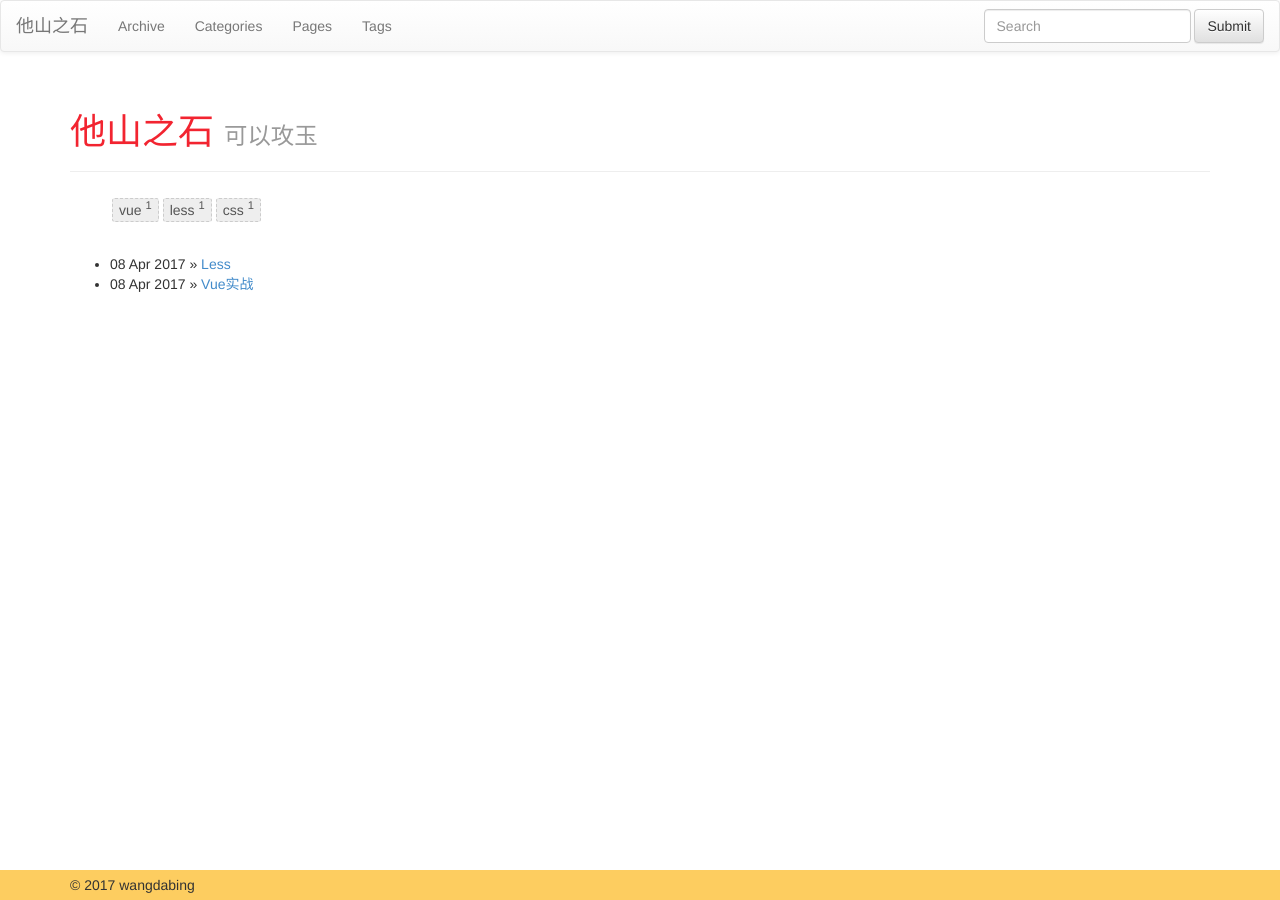
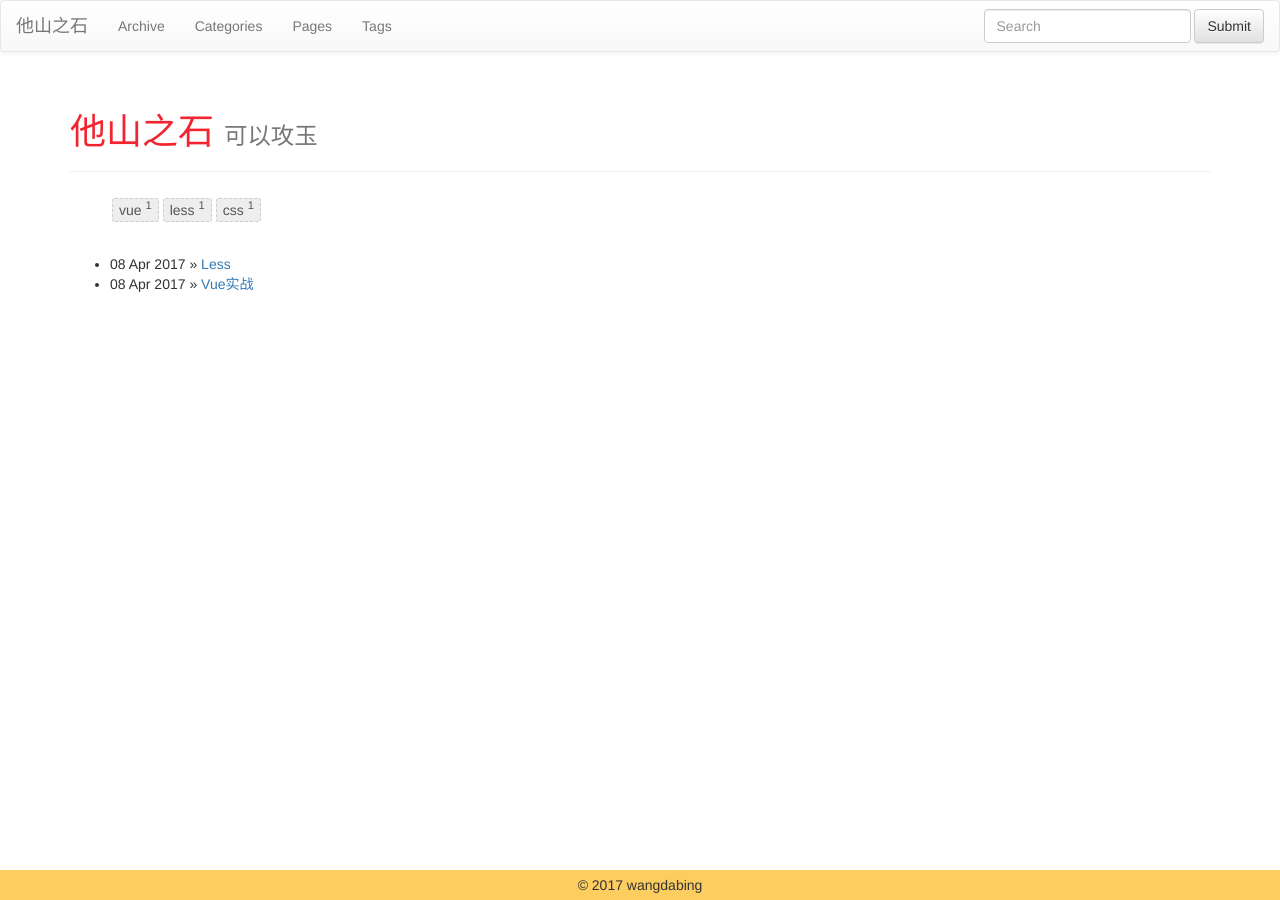
Before and after one commit to wangdabing/wangdabing.github.io, a Jekyll site: the page built from index.md, in a window 1280 px wide. Built offline with Jekyll 4.4.1, drawn with Linux system fonts in a browser that asks for light colours; nearby versions of some CDN libraries.

Commit message:
Update default.html
cdn

```diff
--- a/_includes/themes/bootstrap-3/default.html
+++ b/_includes/themes/bootstrap-3/default.html
@@ -12,9 +12,9 @@
     <meta name="viewport" content="width=device-width, initial-scale=1.0">
 
     <!-- Bootstrap styles -->
-    <link href="/assets/themes/bootstrap/css/bootstrap.min.css" rel="stylesheet">
+    <link href="http://apps.bdimg.com/libs/bootstrap/3.0.3/css/bootstrap.min.css" rel="stylesheet">
     <!-- Optional theme -->
-    <link href="/assets/themes/bootstrap/css/bootstrap-theme.min.css" rel="stylesheet">
+    <link href="http://apps.bdimg.com/libs/bootstrap/3.0.3/css/bootstrap-theme.min.css" rel="stylesheet">
     <!-- Sticky Footer -->
     <link href="/assets/themes/bootstrap/css/bs-sticky-footer.css" rel="stylesheet">
 
@@ -80,17 +80,14 @@
 
     <div id="footer">
       <div class="container">
-        <p>&copy; {{ site.time | date: '%Y' }} wangdabing
+        <p class="text-center">&copy; {{ site.time | date: '%Y' }} wangdabing
         </p>
       </div>
     </div>
 
-    {% include JB/analytics %}
-
-
     <!-- Latest compiled and minified JavaScript, requires jQuery 1.x (2.x not supported in IE8) -->
     <!-- Placed at the end of the document so the pages load faster -->
-    <script src="https://ajax.googleapis.com/ajax/libs/jquery/1.10.2/jquery.min.js"></script>
-    <script src="/assets/themes/bootstrap/js/bootstrap.min.js"></script>
+    <script src="http://apps.bdimg.com/libs/jquery/1.10.2/jquery.min.js"></script>
+    <script src="http://apps.bdimg.com/libs/bootstrap/3.0.3/js/bootstrap.min.js"></script>
   </body>
 </html>
```
